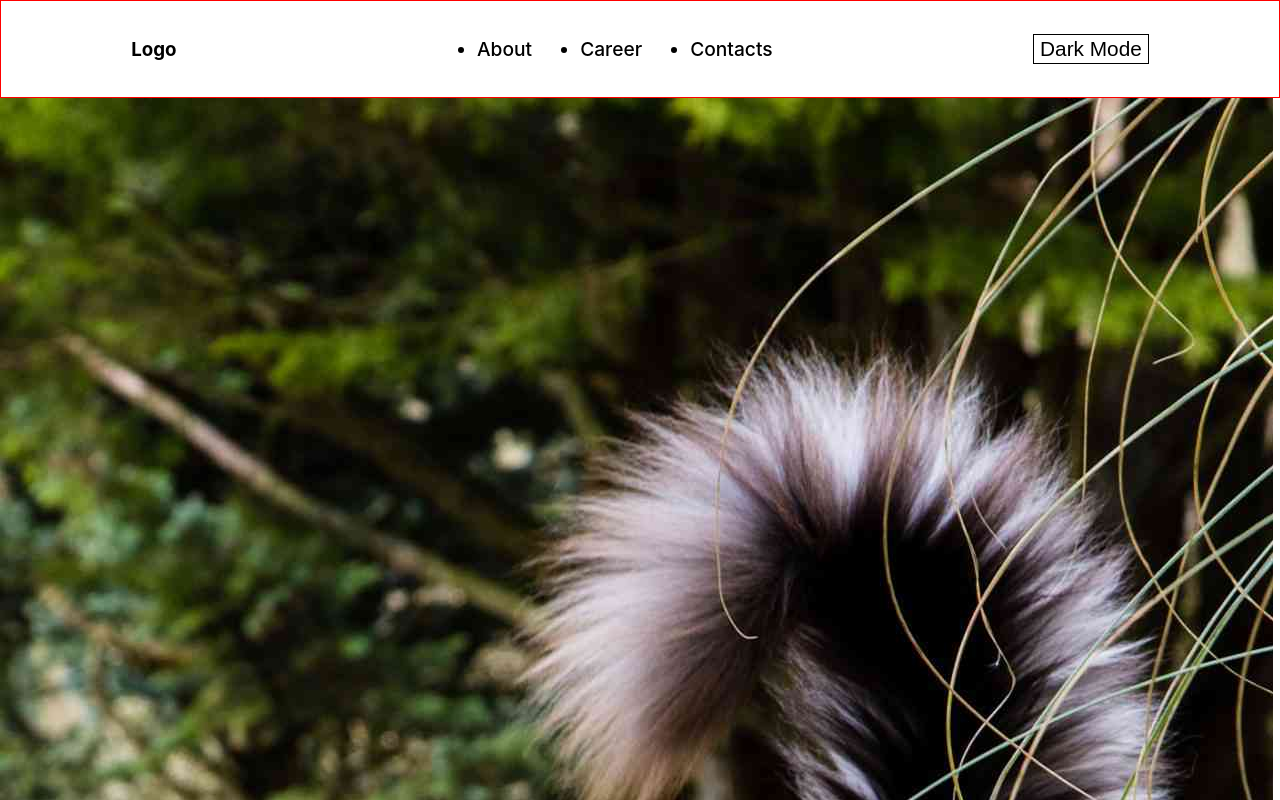
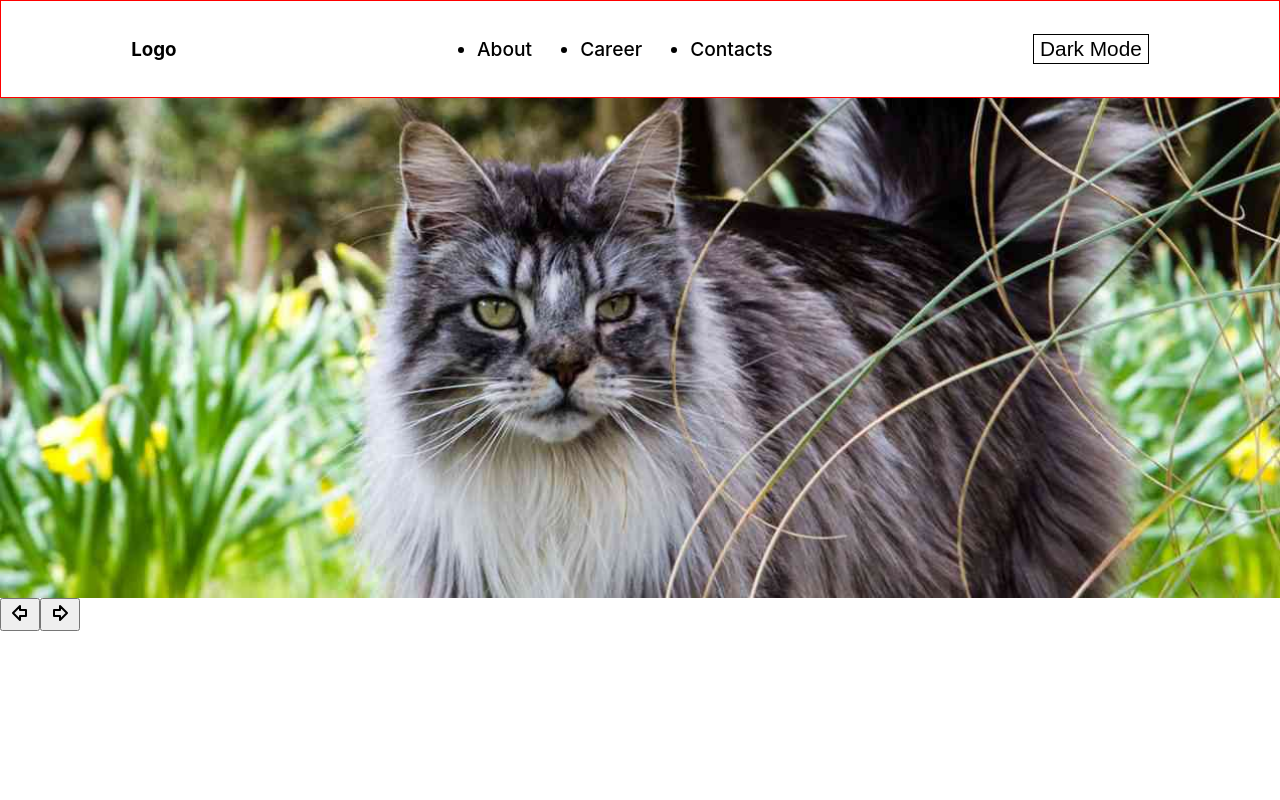
Before and after one commit to antasticAntman/Sliders-and-Carousel, a React (Create React App) app: page / in a window 1280 px wide. Shown: the top 800 px of the page. Built offline with nearby package versions, Linux system fonts and the light colour scheme.

Commit message:
Contained the image and made it smaller

```diff
--- a/src/App.js
+++ b/src/App.js
@@ -32,7 +32,10 @@ function App() {
         </div>
       </header>
 
-      <ImagesSlider catIMAGES={catIMAGES}/>
+      <div style = {{width:'100%',height:'500px', margin:'0 auto'}}>
+        <ImagesSlider catIMAGES={catIMAGES}/>
+      </div>
+
     </body>
   );
 }
--- a/src/components/imagesSlider.jsx
+++ b/src/components/imagesSlider.jsx
@@ -7,8 +7,8 @@ export default function ImagesSlider(props){
 
 
     return(
-        <div>
-            <img src={props.catIMAGES[imageIndex]} alt ={`cat Images ${imageIndex} `}/>
+        <div style = {{width:'100%', height:'100%'}} >
+            <img src={props.catIMAGES[imageIndex]} alt ={`cat Images ${imageIndex} `} className="img-slider-div"/>
             <button><ArrowBigLeft/></button>
             <button><ArrowBigRight/></button>
         </div>
--- a/src/index.css
+++ b/src/index.css
@@ -1,5 +1,6 @@
 body {
   margin: 0;
+  width:100%;
   font-family: -apple-system, BlinkMacSystemFont, 'Segoe UI', 'Roboto', 'Oxygen',
     'Ubuntu', 'Cantarell', 'Fira Sans', 'Droid Sans', 'Helvetica Neue',
     sans-serif;
@@ -54,3 +55,10 @@ li{
   text-decoration: underline;
   cursor: pointer;
 }
+
+.img-slider-div {
+  object-fit: cover;
+  width:100%;
+  height:100%;
+  display:block;
+}
```
